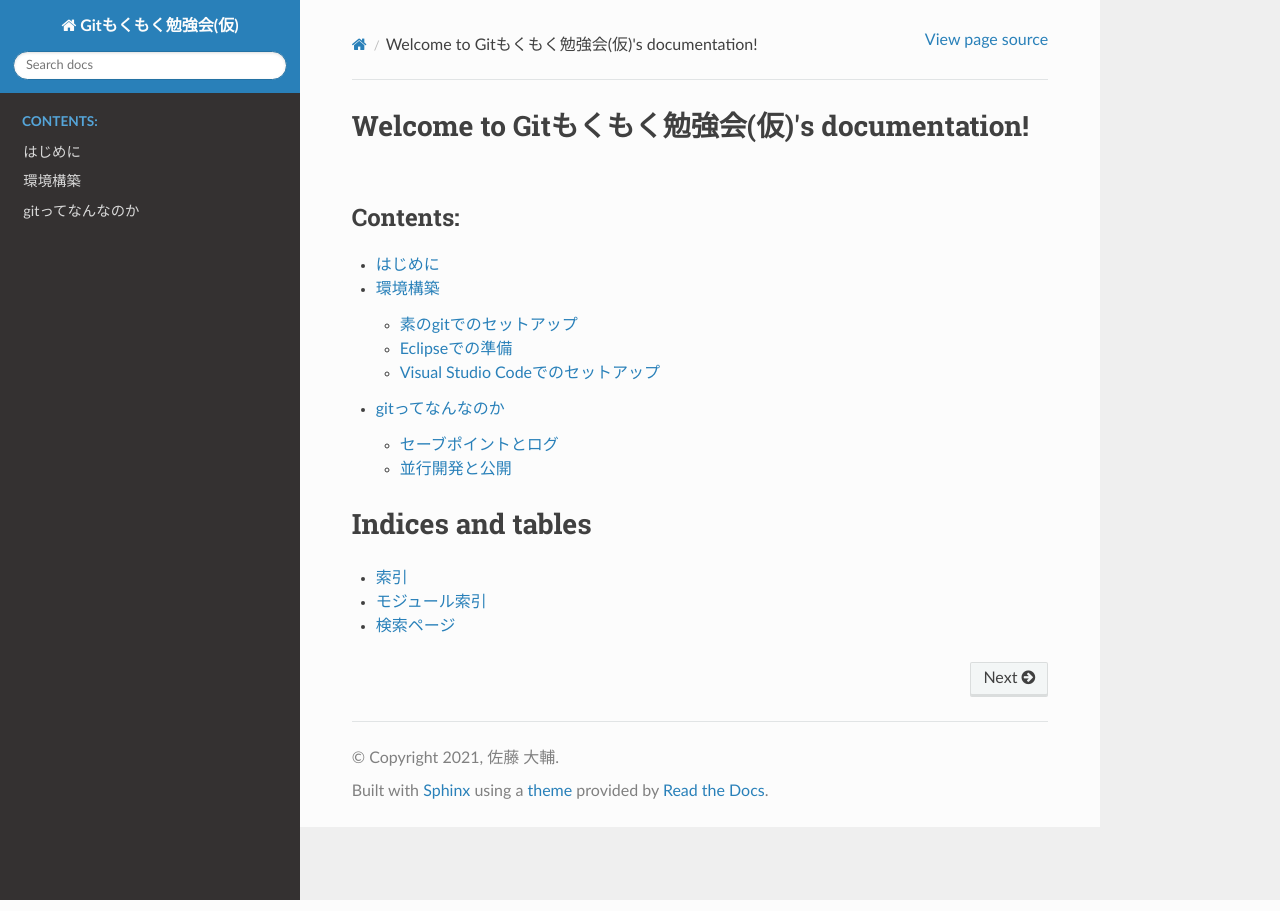
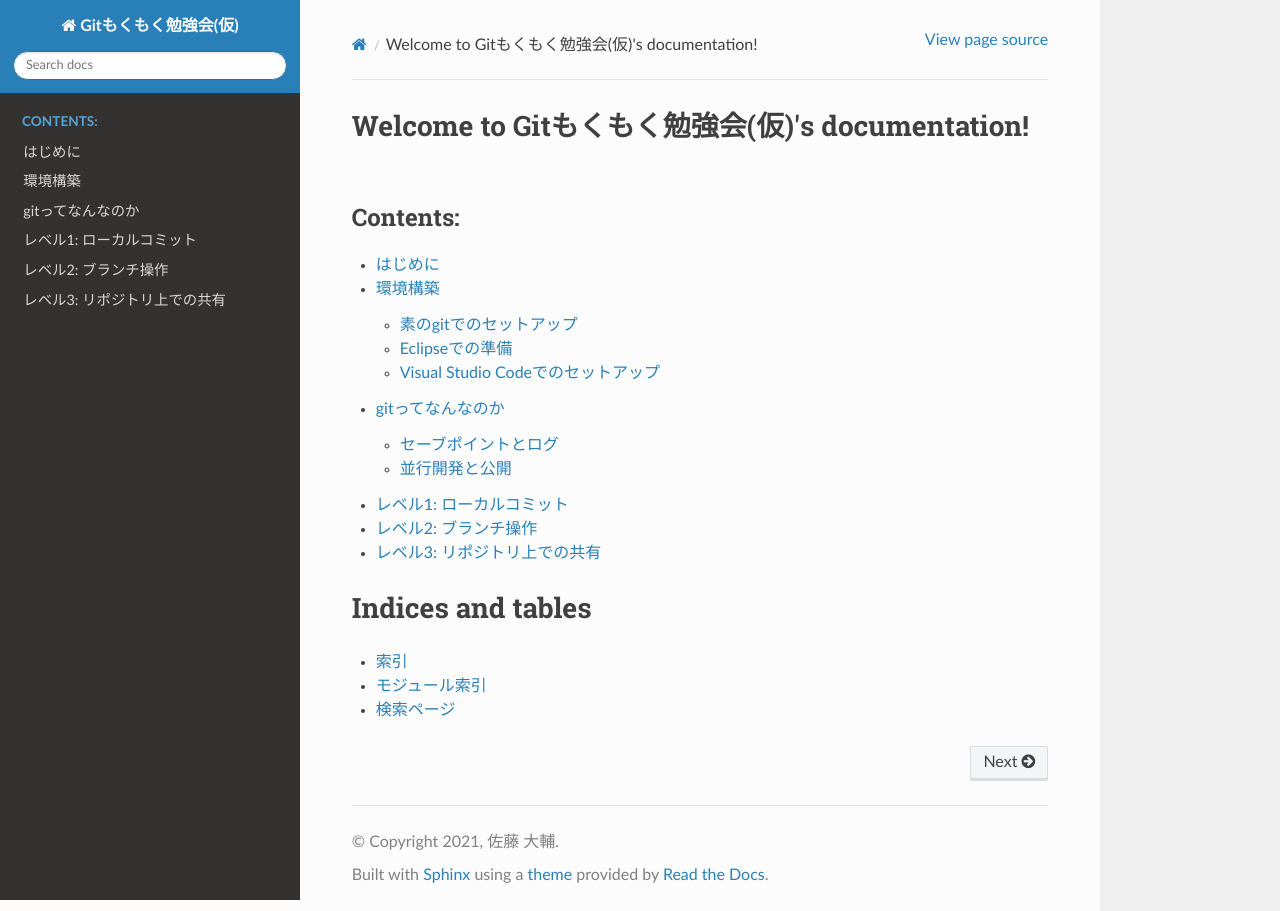
Before and after one commit to densuke-st/git-moku, a Sphinx documentation site: the page built from doc/source/index.rst, in a window 1280 px wide. Built offline with Sphinx 7.4.7 and the Read the Docs theme 2.0.0, drawn with Linux system fonts in a browser that asks for light colours.

Commit message:
目標点を設定(レベル1〜3)

```diff
--- a/doc/source/index.rst
+++ b/doc/source/index.rst
@@ -13,6 +13,9 @@ Welcome to Gitもくもく勉強会(仮)'s documentation!
    pre/index
    setup/index
    whats/index
+   lv1/index
+   lv2/index
+   lv3/index
 
 
 
--- /dev/null
+++ b/doc/source/lv1/index.rst
@@ -0,0 +1,12 @@
+.. _level1:
+
+=========================================
+レベル1: ローカルコミット
+=========================================
+
+
+目標は以下のあたり
+
+- gitのリポジトリをローカルで作れます
+- 他の人のリポジトリを引き出せます
+- とりあえずコミットできます
--- /dev/null
+++ b/doc/source/lv2/index.rst
@@ -0,0 +1,14 @@
+.. _level2:
+
+==================================
+レベル2: ブランチ操作
+==================================
+
+目標は以下のあたり
+
+- ブランチを認識できます
+- ブランチを切り替えられます
+- ブランチのマージができます
+- 巻き戻しが多少できます
+
+なお、rebaseは個人的にメリットよりデメリットが恐いので扱いません。
--- /dev/null
+++ b/doc/source/lv3/index.rst
@@ -0,0 +1,10 @@
+.. _level3:
+
+==================================
+レベル3: リポジトリ上での共有
+==================================
+
+目標は以下のあたり
+
+- リモートリポジトリへpushできます
+- 競合に対応できます
```
